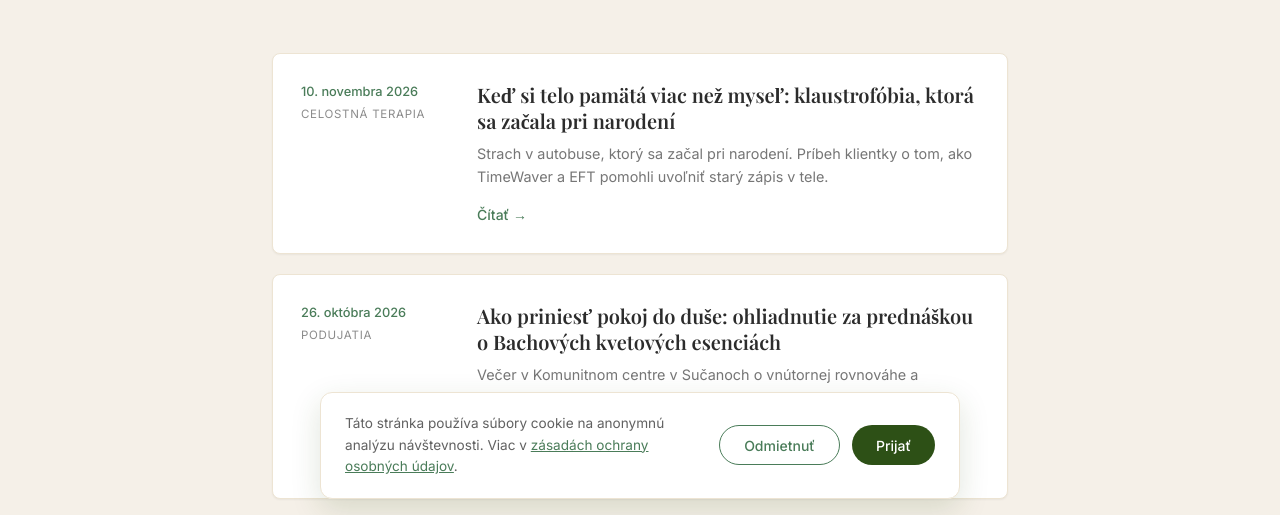
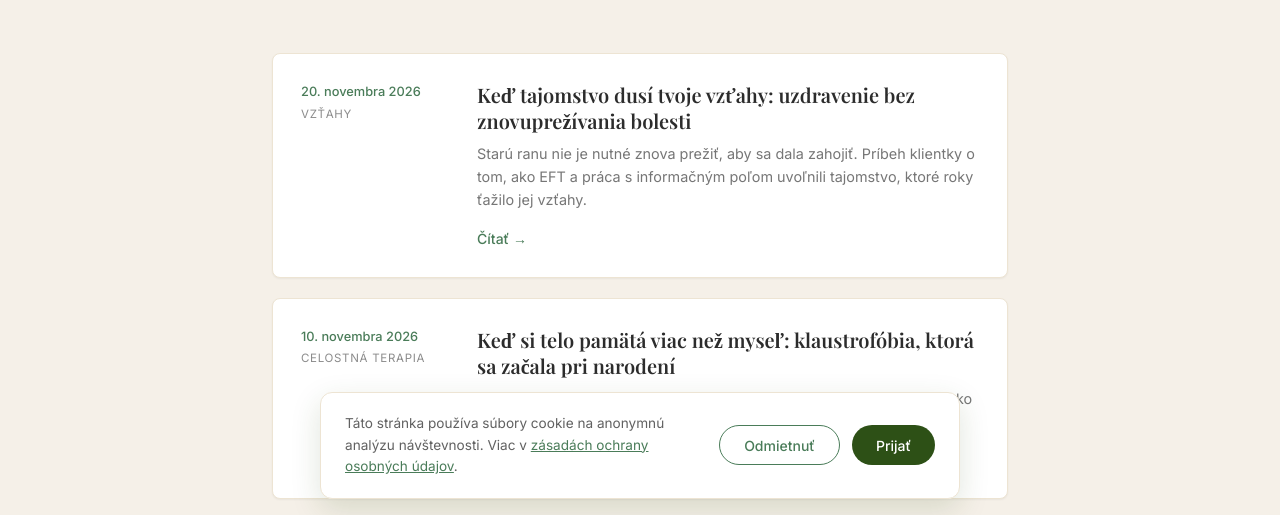
Before and after one commit to jpochybova/uzdravenie, a plain HTML site: page blog.html in a window 1280 px wide. Shown: the part 285-800 px from the top of the page. Drawn offline with nearby package versions, Linux system fonts and the light colour scheme; a web font is replaced by a local one.

Commit message:
Add blog card for 'Keď tajomstvo dusí tvoje vzťahy'
Added a new blog card for an article on relationships and healing.

```diff
--- a/blog.html
+++ b/blog.html
@@ -75,6 +75,17 @@
       </div>
 
       <div class="blog-grid">
+        <a class="blog-card" href="blog-ked-tajomstvo-dusi-tvoje-vztahy.html">
+  <span class="blog-card__meta">
+    <span class="blog-card__date">20. novembra 2026</span>
+    <span class="blog-card__cat">vzťahy</span>
+  </span>
+  <span class="blog-card__body">
+    <span class="blog-card__title">Keď tajomstvo dusí tvoje vzťahy: uzdravenie bez znovuprežívania bolesti</span>
+    <span class="blog-card__excerpt">Starú ranu nie je nutné znova prežiť, aby sa dala zahojiť. Príbeh klientky o tom, ako EFT a práca s informačným poľom uvoľnili tajomstvo, ktoré roky ťažilo jej vzťahy.</span>
+    <span class="blog-card__more">Čítať →</span>
+  </span>
+</a>
         <a class="blog-card" href="blog-pribeh-o-klaustrofobii.html">
   <span class="blog-card__meta">
     <span class="blog-card__date">10. novembra 2026</span>
```
